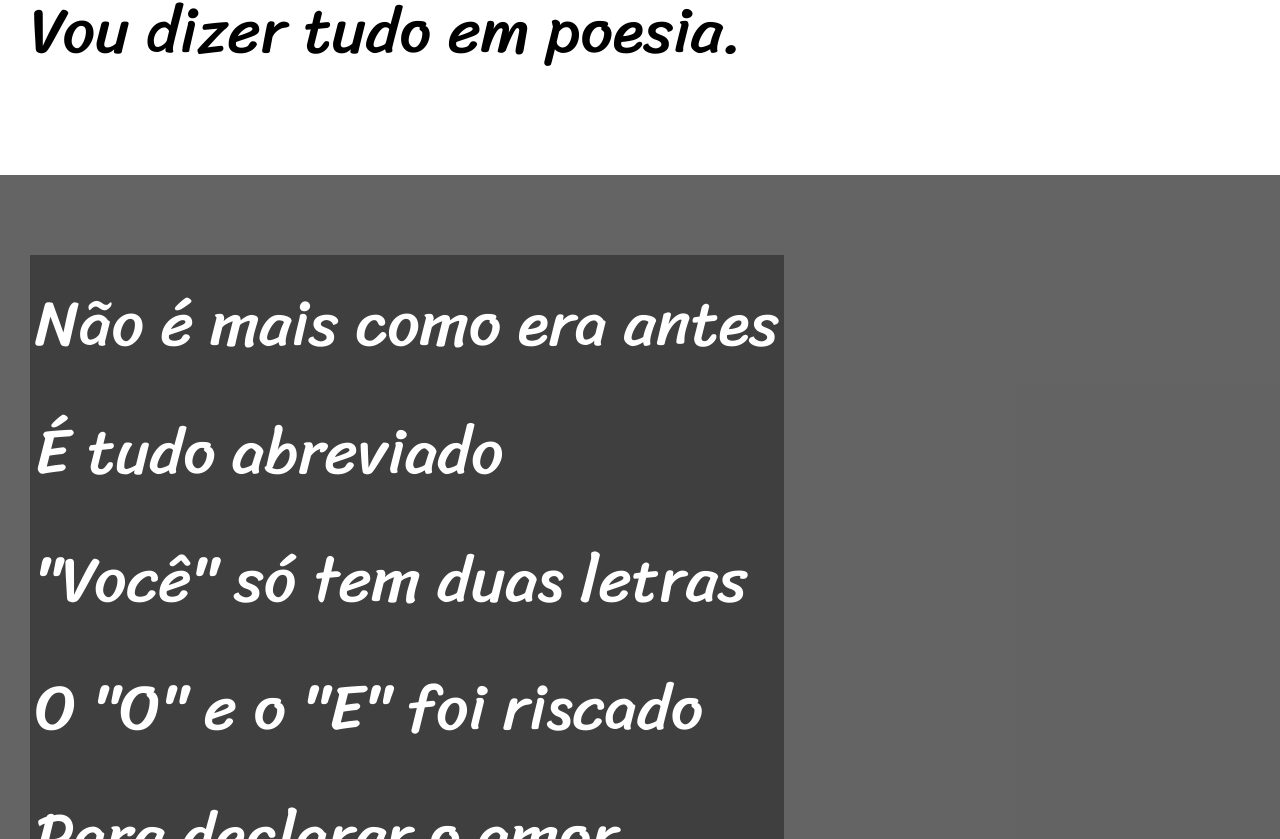
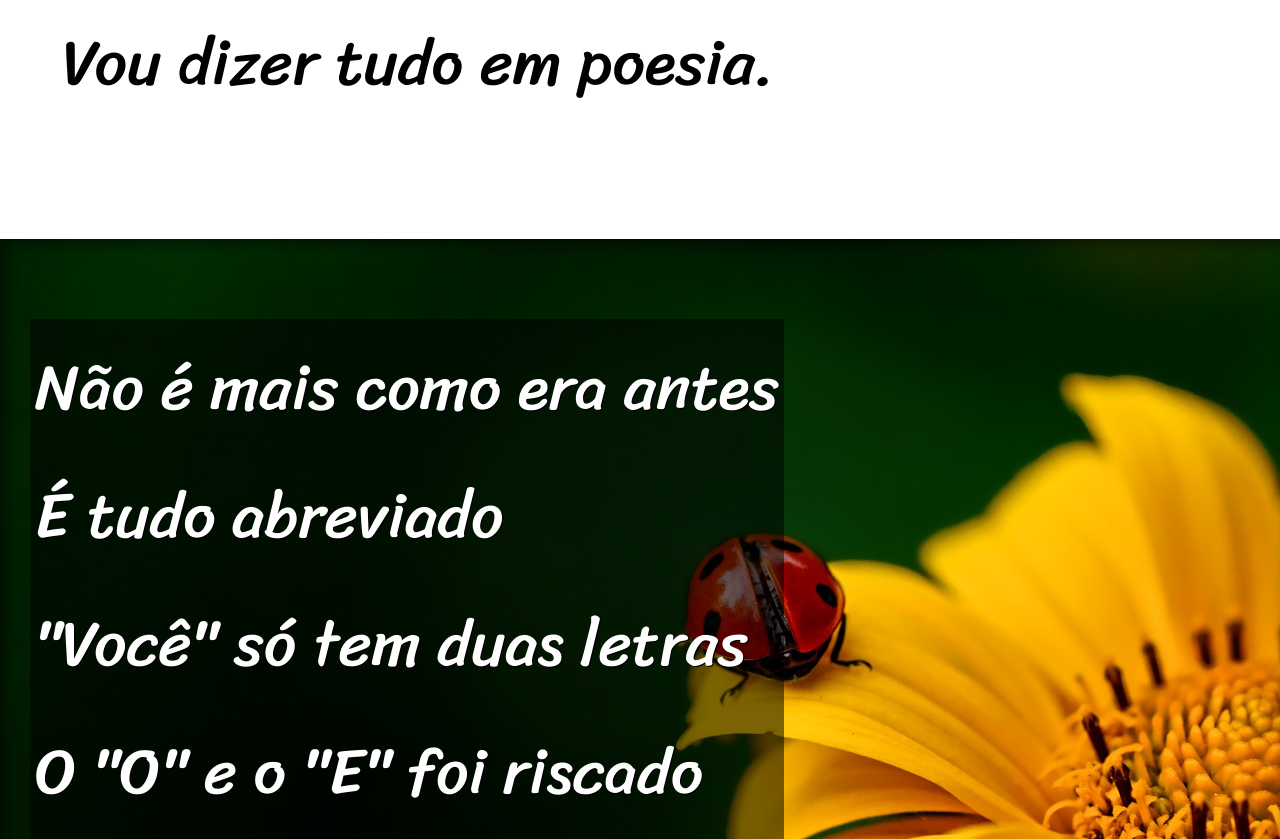
Before and after one commit to rodrigoaceresoli/html-css, a plain HTML site: page desafios/desafio012/index.html in a window 1280 px wide. Shown: the part 1141-1980 px from the top of the page. Drawn offline with Linux system fonts and the light colour scheme.

Commit message:
adicionado efeito parallax

```diff
--- a/desafios/desafio012/index.html
+++ b/desafios/desafio012/index.html
@@ -29,7 +29,7 @@
     </p>
 </section>
 
-<section class="imagem">
+<section class="imagem" id="img01">
     <p>
         Não é mais como era antes <br>
         É tudo abreviado <br>
@@ -64,7 +64,7 @@
 </section>
 
 
-<section class="imagem">
+<section class="imagem" id="img02">
     <p>
         Tenho saudade das cartas <br>
         Escritas com a própria mão <br>
@@ -99,7 +99,7 @@
 </section>
     <footer>
         <p>
-            Site criado por <a href="https://gustavoguanabara.github.io" target="_blank">Gustavo Guanabara</a> para o <a href="https://www.cursoemvideo.com" target="_blank">curso em video</a>.
+            Site criado por <a href="https://gustavoguanabara.github.io" target="_blank">Gustavo Guanabara</a> para o <a href="https://www.cursoemvideo.com" target="_blank">curso em video,</a> utilizado para meus estudos (Obrigado professor Guanabara).
         </p>
     </footer>
 </body>
--- a/estilo/style.css
+++ b/estilo/style.css
@@ -48,6 +48,9 @@ header a:hover, footer a:hover {
     text-decoration: underline;
 }
 
+section > p {
+    padding: 2rem;
+}
 section {
     padding-top: 10vh;
     padding-bottom: 10vh;
@@ -65,14 +68,34 @@ section.normal {
 section.imagem {
     background-color: rgba(0, 0, 0, 0.411);
     color: white;
+    box-shadow: inset 6px 6px 13px 0px rgba(0, 0, 0, 0.473);
+    background-size: cover;
+    background-attachment: fixed;
+}
+
+section.imagem > p {
+    display: inline-block;
+    padding: 5px;
+    background-color: rgba(0, 0, 0, 0.377);
+    text-shadow: 1px 1px 0px black;
 }
 
 section.imagem > p{
-display: inline-block;
-padding: 5px;
-background-color: rgba(0, 0, 0, 0.377);
+    display: inline-block;
+    padding: 5px;
+    background-color: rgba(0, 0, 0, 0.514);
+    text-shadow: 1px 1px 0px black;
 }
 
+section#img01 {
+    background-image: url('../desafios/desafio012/imagens/background001.jpg');
+    background-position: right center;
+}
+
+section#img02 {
+    background-image: url('../desafios/desafio012/imagens/background002.jpg');
+
+}
 footer {
     background-color: black;
     color: white;
```
